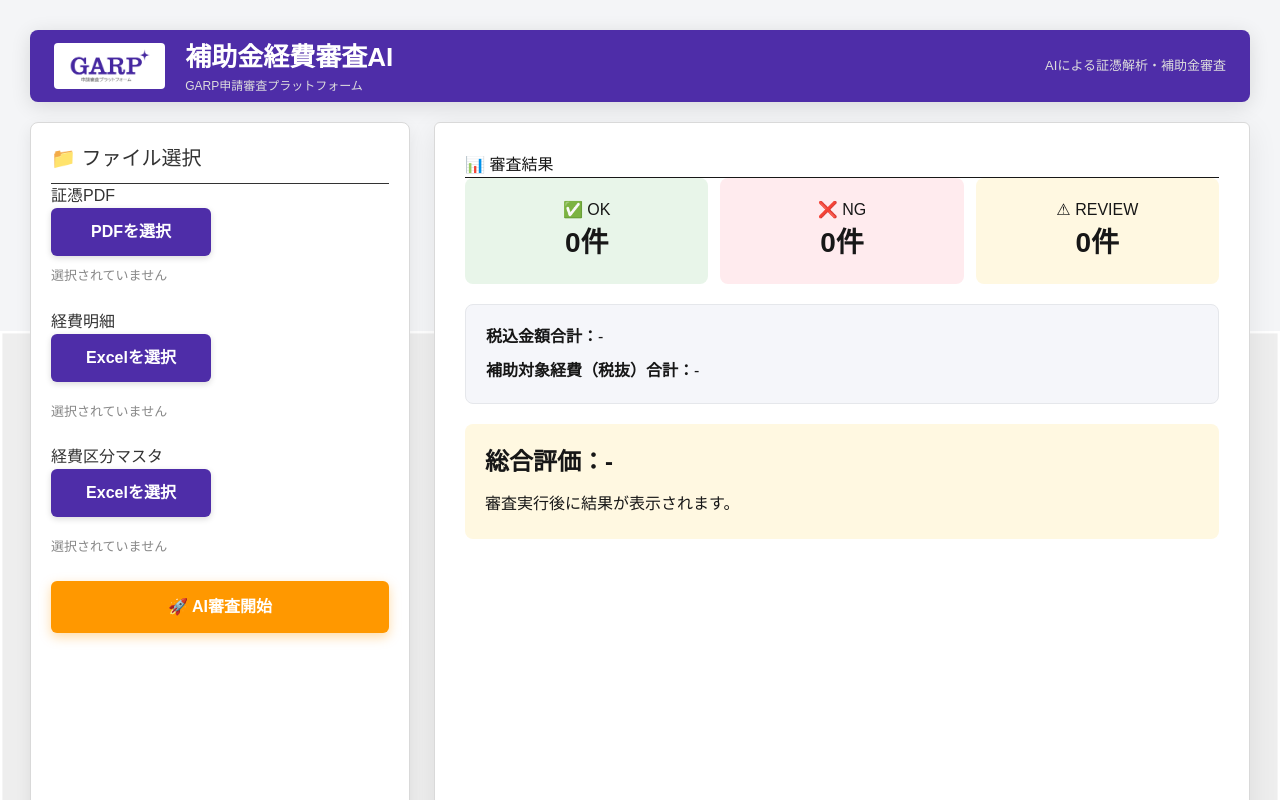
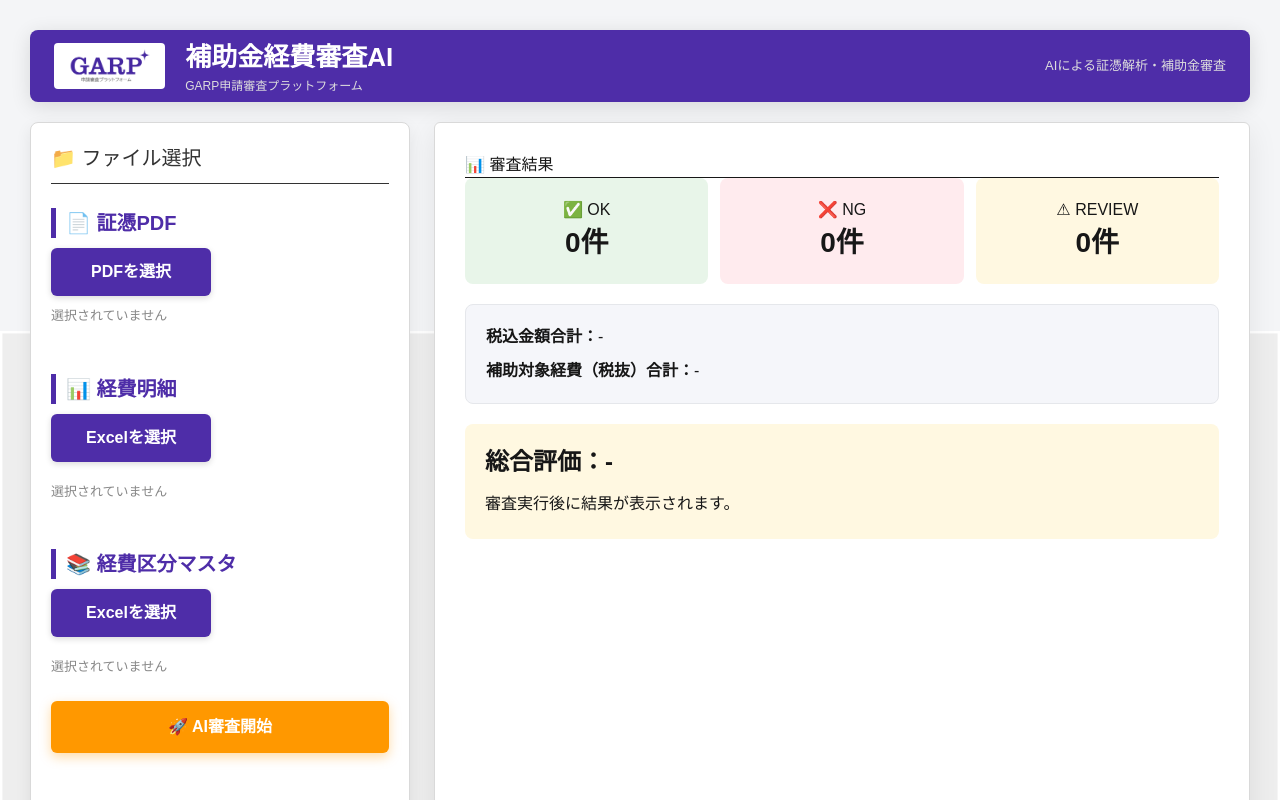
Before and after one commit to takakuwakeita-coder/difyExamination, a Next.js app: page / in a window 1280 px wide. Shown: the top 800 px of the page. Built offline with nearby package versions, Linux system fonts and the light colour scheme.

Commit message:
improve UX and summary dashboard

```diff
--- a/app/page.tsx
+++ b/app/page.tsx
@@ -322,6 +322,16 @@ export default function Home() {
       </div>
 
       {/* Main Area */}
+      <style jsx>{`
+@keyframes loading-bar {
+  0% {
+    transform: translateX(-100%);
+  }
+  100% {
+    transform: translateX(100%);
+  }
+}
+`}</style>
       <div
         style={{
           maxWidth: "1400px",
@@ -355,7 +365,19 @@ export default function Home() {
 
           <hr />
 
-          <h3>証憑PDF</h3>
+          <h3
+  style={{
+    fontSize: "20px",
+    fontWeight: 700,
+    color: "#4E2DA8",
+    marginTop: "24px",
+    marginBottom: "10px",
+    borderLeft: "5px solid #4E2DA8",
+    paddingLeft: "10px"
+  }}
+>
+  📄 証憑PDF
+</h3>
 
           <label style={buttonStyle}>
             PDFを選択
@@ -397,7 +419,19 @@ export default function Home() {
 
           <br />
 
-          <h3>経費明細</h3>
+          <h3
+  style={{
+    fontSize: "20px",
+    fontWeight: 700,
+    color: "#4E2DA8",
+    marginTop: "24px",
+    marginBottom: "10px",
+    borderLeft: "5px solid #4E2DA8",
+    paddingLeft: "10px"
+  }}
+>
+  📊 経費明細
+</h3>
 
           <label style={buttonStyle}>
             Excelを選択
@@ -433,7 +467,19 @@ export default function Home() {
 
           <br />
 
-          <h3>経費区分マスタ</h3>
+          <h3
+  style={{
+    fontSize: "20px",
+    fontWeight: 700,
+    color: "#4E2DA8",
+    marginTop: "24px",
+    marginBottom: "10px",
+    borderLeft: "5px solid #4E2DA8",
+    paddingLeft: "10px"
+  }}
+>
+  📚 経費区分マスタ
+</h3>
 
           <label style={buttonStyle}>
             Excelを選択
@@ -494,6 +540,45 @@ export default function Home() {
               ? "🤖 AI審査中..."
               : "🚀 AI審査開始"}
           </button>
+          {loading && (
+  <div
+    style={{
+      marginTop: "15px"
+    }}
+  >
+    <div
+      style={{
+        fontSize: "13px",
+        marginBottom: "6px",
+        color: "#666"
+      }}
+    >
+      AIが証憑・経費明細を解析しています...
+    </div>
+
+    <div
+      style={{
+        width: "100%",
+        height: "10px",
+        background: "#e5e7eb",
+        borderRadius: "99px",
+        overflow: "hidden"
+      }}
+    >
+      <div
+        style={{
+          width: "100%",
+          height: "100%",
+          background:
+            "linear-gradient(90deg,#4E2DA8,#7a55d9)",
+          animation:
+            "loading-bar 1.5s linear infinite"
+        }}
+      />
+    </div>
+  </div>
+)}
+
         </div>
 
         {/* Right Card */}
```
